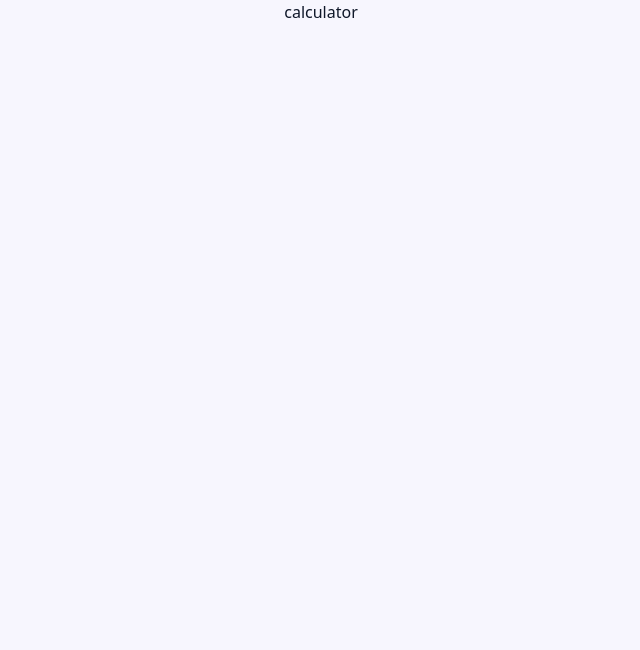
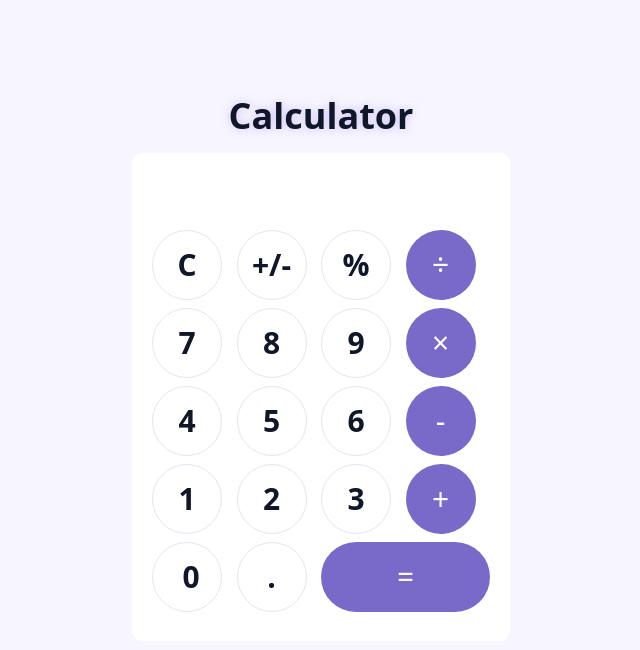
Before and after one commit to xellga-olga/Personal-Portfolio, a React (Vite) app: page /mini-apps/calculator in a window 1280 px wide. Shown: the top 650 px of the page, without its empty margins (319-959 px from the left). Built offline with nearby package versions, Linux system fonts and the light colour scheme.

Commit message:
add Calculator app with basic operations

```diff
--- a/src/components/MiniAppsSection.jsx
+++ b/src/components/MiniAppsSection.jsx
@@ -8,19 +8,19 @@ const apps = [
     image: "./quiz.jpg",
     link: "/mini-apps/quiz",
   },
-
-   { id: 2, title: "Calculator",
+   {
+     id: 2, title: "Calculator",
      image: "./calculator.jpg",
      link: "/mini-apps/calculator"
    },
   {
-    id: 1,
+    id: 3,
     title: "Quiz Game",
     image: "./quiz.jpg",
     link: "/mini-apps/quiz",
   },
-
-  { id: 2, title: "Calculator",
+  {
+    id: 4, title: "Calculator",
     image: "./calculator.jpg",
     link: "/mini-apps/calculator"
   },
@@ -29,7 +29,7 @@ const apps = [
 
 export default function MiniAppsSection() {
   return (
-    <section id="mini-apps" className="py-24 px-4 relative">
+    <section id="mini-apps" className="py-24 px-4 relative ">
 
       <div className="container mx-auto max-w-5xl">
         <h2 className="text-center text-3xl font-bold mb-4 md:text-4xl">
--- a/src/components/mini-apps/Calculator.jsx
+++ b/src/components/mini-apps/Calculator.jsx
@@ -1,11 +1,96 @@
-import React from 'react';
+import React, { useState } from "react";
+
 
 const Calculator = () => {
+  const [input, setInput] = useState("")
+
+  function Display(value) {
+    setInput(input + value);
+  }
+
+  function Clear() {
+    setInput("");
+  }
+
+  function Calculation() {
+    let Answers = eval(input);
+    setInput(Answers);
+  }
+
   return (
-    <div>
-      calculator
-    </div>
-  );
+    <section className='py-24 px-4 relative'>
+      <div
+        className="container mx-auto max-w-5xl">
+        <h2 className="text-center text-3xl md:text-4xl font-bold mb-4 text-glow">
+          Calculator
+        </h2>
+        <form className="h-[490px] w-full max-w-[380px] rounded-xl p-5 gradient-border card-hover bg-card mx-auto">
+          <input type="text" readOnly value={input}
+                 className="px-2 sm:pr-2 text-end font-semibold text-lg sm:text-xl h-[45px] w-full bg-background text-foreground focus:outline-none rounded-xl gradient-border"/>
+          <div
+            className='text-foreground font-semibold grid grid-cols-4 grid-rows-5 text-2xl sm:text-3xl gap-y-2 my-3 items-center justify-center'>
+            <span
+              className="h-14 w-14 sm:h-[70px] sm:w-[70px] rounded-full flex justify-center items-center cursor-pointer bg-card gradient-border text-foreground border border-border"
+              onClick={Clear}>C</span>
+            <span
+              className="h-14 w-14 sm:h-[70px] sm:w-[70px] rounded-full flex justify-center items-center cursor-pointer bg-card gradient-border text-foreground border border-border"
+              onClick={() => Display("+/-")}>+/-</span>
+            <span
+              className="h-14 w-14 sm:h-[70px] sm:w-[70px] rounded-full flex justify-center items-center cursor-pointer bg-card gradient-border text-foreground border border-border"
+              onClick={() => Display("%")}>%</span>
+            <span
+              className="h-14 w-14 sm:h-[70px] sm:w-[70px] rounded-full flex justify-center items-center cursor-pointer cosmic-button"
+              onClick={() => Display("/")}>÷</span>
+            <span
+              className="h-14 w-14 sm:h-[70px] sm:w-[70px] rounded-full flex justify-center items-center cursor-pointer bg-card gradient-border text-foreground border border-border"
+              onClick={() => Display("7")}>7</span>
+            <span
+              className="h-14 w-14 sm:h-[70px] sm:w-[70px] rounded-full flex justify-center items-center cursor-pointer bg-card gradient-border text-foreground border border-border"
+              onClick={() => Display("8")}>8</span>
+            <span
+              className="h-14 w-14 sm:h-[70px] sm:w-[70px] rounded-full flex justify-center items-center cursor-pointer bg-card gradient-border text-foreground border border-border"
+              onClick={() => Display("9")}>9</span>
+            <span
+              className="h-14 w-14 sm:h-[70px] sm:w-[70px] rounded-full flex justify-center items-center cursor-pointer cosmic-button"
+              onClick={() => Display("*")}>×</span>
+            <span
+              className="h-14 w-14 sm:h-[70px] sm:w-[70px] rounded-full flex justify-center items-center cursor-pointer bg-card gradient-border text-foreground border border-border"
+              onClick={() => Display("4")}>4</span>
+            <span
+              className="h-14 w-14 sm:h-[70px] sm:w-[70px] rounded-full flex justify-center items-center cursor-pointer bg-card gradient-border text-foreground border border-border"
+              onClick={() => Display("5")}>5</span>
+            <span
+              className="h-14 w-14 sm:h-[70px] sm:w-[70px] rounded-full flex justify-center items-center cursor-pointer bg-card gradient-border text-foreground border border-border"
+              onClick={() => Display("6")}>6</span>
+            <span
+              className="h-14 w-14 sm:h-[70px] sm:w-[70px] rounded-full flex justify-center items-center cursor-pointer cosmic-button"
+              onClick={() => Display("-")}>-</span>
+            <span
+              className="h-14 w-14 sm:h-[70px] sm:w-[70px] rounded-full flex justify-center items-center cursor-pointer bg-card gradient-border text-foreground border border-border"
+              onClick={() => Display("1")}>1</span>
+            <span
+              className="h-14 w-14 sm:h-[70px] sm:w-[70px] rounded-full flex justify-center items-center cursor-pointer bg-card gradient-border text-foreground border border-border"
+              onClick={() => Display("2")}>2</span>
+            <span
+              className="h-14 w-14 sm:h-[70px] sm:w-[70px] rounded-full flex justify-center items-center cursor-pointer bg-card gradient-border text-foreground border border-border"
+              onClick={() => Display("3")}>3</span>
+            <span
+              className="h-14 w-14 sm:h-[70px] sm:w-[70px] rounded-full flex justify-center items-center cursor-pointer cosmic-button"
+              onClick={() => Display("+")}>+</span>
+            <span
+              className="h-14 w-14 sm:h-[70px] sm:w-[70px] rounded-full flex justify-center items-center pl-2 cursor-pointer bg-card gradient-border text-foreground border border-border"
+              onClick={() => Display("0")}>0</span>
+            <span
+              className="h-14 w-14 sm:h-[70px] sm:w-[70px] rounded-full flex justify-center items-center cursor-pointer bg-card gradient-border text-foreground border border-border"
+              onClick={() => Display(".")}>.</span>
+            <span
+              className="col-span-2 h-14 sm:h-[70px] rounded-full flex justify-center items-center cursor-pointer cosmic-button"
+              onClick={Calculation}>=</span>
+          </div>
+        </form>
+      </div>
+    </section>
+  )
 };
 
 export default Calculator;
```
